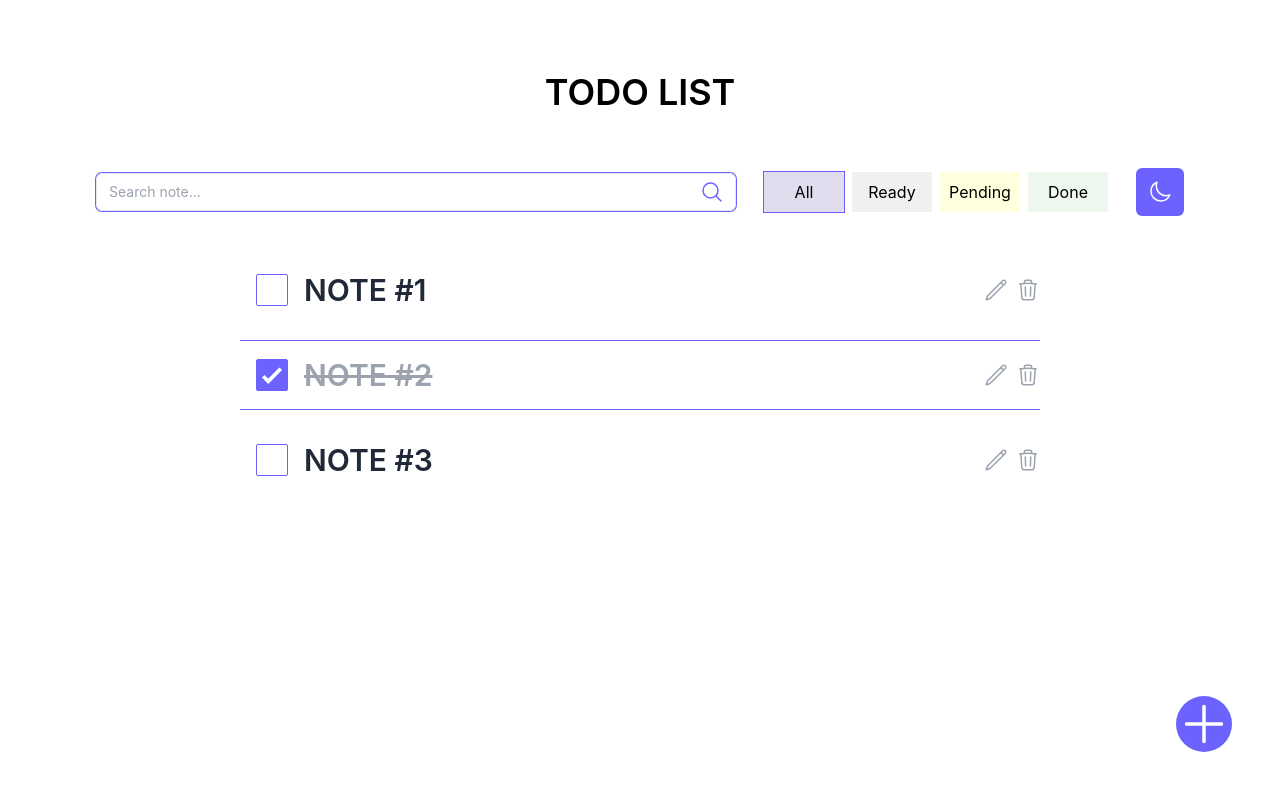
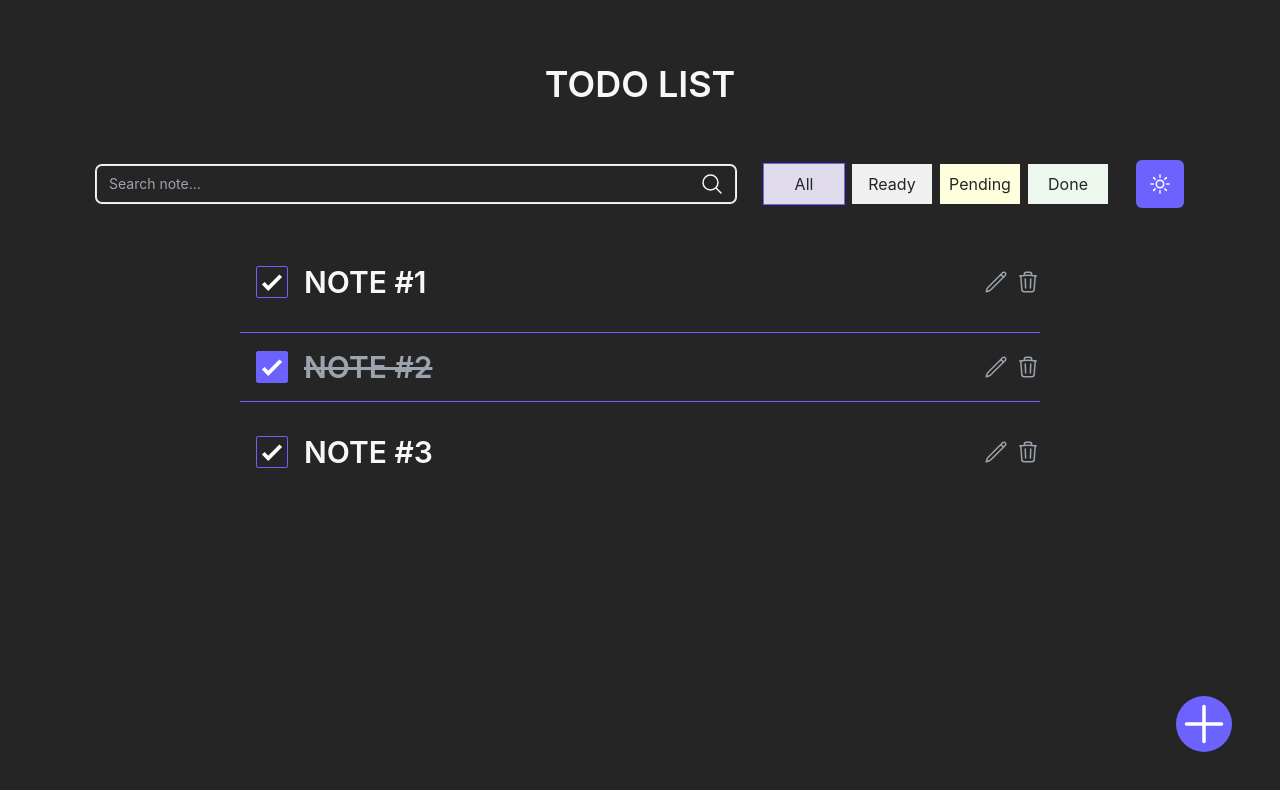
Before and after one commit to vidosavaarsic/todoapp, a React (Create React App) app: page / in a window 1280 px wide. Both pictures are taken after a click on the button 1160 px from the left and 192 px from the top of the page. Shown: the top 790 px of the page. Built offline with nearby package versions, Linux system fonts and the light colour scheme.

Commit message:
Add ThemeContext. Fix minor bugs.

```diff
--- a/src/App.css
+++ b/src/App.css
@@ -3,6 +3,8 @@
 @tailwind utilities;
 :root {
   --purple: #6c63ff;
+  --black: #252525;
+  --white: #f7f7f7;
 }
 .App {
   text-align: center;
--- a/src/App.js
+++ b/src/App.js
@@ -1,13 +1,15 @@
-import './App.css';
-import ToDoForm from './components/ToDoForm'
+import React from "react";
+import "./App.css";
+import ToDoForm from "./components/ToDoForm";
+import { ThemeProvider } from "./components/ThemeContext";
 
 function App() {
   return (
-    <div className="App">
-      <header className="bg-white">
-        <ToDoForm/>
-      </header>
-    </div>
+    <ThemeProvider>
+      <div className="App min-h-screen bg-[var(--white)] dark:bg-[var(--black)] dark:text-[var(--white)]">
+        <ToDoForm />
+      </div>
+    </ThemeProvider>
   );
 }
 
--- a/src/components/Tab.jsx
+++ b/src/components/Tab.jsx
@@ -2,7 +2,7 @@ import React from "react";
 
 const Tab = ({ setStatusFilter, text, color, value, isActive }) => {
   return (
-    <div className="m-1">
+    <div className="m-1 dark:text-[var(--black)]">
       <button
         style={{ backgroundColor: color }}
         className={`p-2 w-20 ${
--- /dev/null
+++ b/src/components/ThemeContext.jsx
@@ -0,0 +1,32 @@
+import { createContext, useContext, useEffect, useState } from "react";
+
+const ThemeContext = createContext();
+
+export const ThemeProvider = ({ children }) => {
+  const [darkMode, setDarkMode] = useState(false);
+
+  useEffect(() => {
+    const saved = localStorage.getItem("darkMode");
+    if (saved === "true") {
+      setDarkMode(true);
+      document.documentElement.classList.add("dark");
+    }
+  }, []);
+
+  useEffect(() => {
+    if (darkMode) {
+      document.documentElement.classList.add("dark");
+    } else {
+      document.documentElement.classList.remove("dark");
+    }
+    localStorage.setItem("darkMode", darkMode);
+  }, [darkMode]);
+
+  return (
+    <ThemeContext.Provider value={{ darkMode, setDarkMode }}>
+      {children}
+    </ThemeContext.Provider>
+  );
+};
+
+export const useTheme = () => useContext(ThemeContext);
--- a/src/components/ToDoFilter.jsx
+++ b/src/components/ToDoFilter.jsx
@@ -10,13 +10,13 @@ const ToDoFilter = ({
   return (
     <div className="flex items-center gap-6 flex-wrap">
       <div className="relative">
-        <MagnifyingGlassIcon className="h-6 w-6 absolute right-3 top-1/2 transform -translate-y-1/2 text-[var(--purple)]" />
+        <MagnifyingGlassIcon className="h-6 w-6 absolute right-3 top-1/2 transform -translate-y-1/2 text-[var(--purple)] dark:text-[var(--white)]" />
         <input
           type="text"
           placeholder="Search note..."
           value={searchText}
           onChange={(e) => setSearchText(e.target.value)}
-          className="px-3 py-2 border rounded-md text-sm focus:outline-none ring-1 ring-[var(--purple)] cursor-pointer text-[var(--purple)] w-80 lg:w-[40rem]"
+          className="px-3 py-2 border rounded-md text-sm focus:outline-none ring-1 ring-[var(--purple)] dark:ring-[var(--white)] bg-[var(--white)] dark:bg-[var(--black)] cursor-pointer text-[var(--purple)] dark:text-[var(--white)] w-80 lg:w-[40rem]"
         />
       </div>
       <div className="flex flex-row">
--- a/src/components/ToDoForm.jsx
+++ b/src/components/ToDoForm.jsx
@@ -1,8 +1,10 @@
 import React, { useState } from "react";
-//import { useState } from 'react';
 import ToDoFilter from "./ToDoFilter";
 import ToDoList from "./ToDoList";
-import { MoonIcon } from "@heroicons/react/24/outline";
+import { MoonIcon, SunIcon } from "@heroicons/react/24/outline";
+import { useTheme } from "./ThemeContext";
+//import { useMemo } from "react";
+
 const ToDoForm = () => {
   const [todos, setTodos] = useState([
     {
@@ -23,12 +25,12 @@ const ToDoForm = () => {
   ]);
   const [searchText, setSearchText] = useState("");
   const [statusFilter, setStatusFilter] = useState("all");
+  const { darkMode, setDarkMode } = useTheme();
 
   const filteredTodos = todos.filter((todo) => {
     const matchesText = todo.description
       .toLowerCase()
       .includes(searchText.toLowerCase());
-    console.log("matchesText: ", todo.description, matchesText);
     const matchesStatus =
       statusFilter === "all" || todo.status === statusFilter;
 
@@ -37,7 +39,7 @@ const ToDoForm = () => {
 
   return (
     <div className="justify-center">
-      <h1 className="mx-auto py-2 mb-8 mt-16 font-semibold lg:text-4xl md:text-3xl text-2xl">
+      <h1 className="mx-auto py-2 mb-8 pt-16 font-semibold lg:text-4xl md:text-3xl text-2xl">
         TODO LIST
       </h1>
       <div className="flex flex-row justify-center gap-6 flex-wrap-reverse p-4">
@@ -47,8 +49,15 @@ const ToDoForm = () => {
           statusFilter={statusFilter}
           setStatusFilter={setStatusFilter}
         />
-        <button className="bg-[var(--purple)] cursor-pointer rounded-md p-2 text-white hover:brightness-90">
-          <MoonIcon className="h-6 w-8" />
+        <button
+          className="bg-[var(--purple)] cursor-pointer rounded-md p-2 text-white hover:brightness-90"
+          onClick={() => setDarkMode(!darkMode)}
+        >
+          {darkMode ? (
+            <SunIcon className="h-6 w-8" />
+          ) : (
+            <MoonIcon className="h-6 w-8" />
+          )}
         </button>
       </div>
       <div className="flex col gap-2 m-4 justify-center h-[60vh]">
--- a/src/components/ToDoList.jsx
+++ b/src/components/ToDoList.jsx
@@ -53,13 +53,13 @@ const ToDoList = ({ todos, setTodos }) => {
   const handleSaveAdd = () => {
     setTodos([
       ...todos,
-      { id: Date.now(), description: addText, status: "panding" },
+      { id: Date.now(), description: addText, status: "pending" },
     ]);
     setAddText("");
     setIsAdding(false);
   };
   return (
-    <div className="">
+    <div className="dark:text-white]">
       {Array.isArray(todos) && todos.length > 0 ? (
         <ul>
           {todos.map((todo) => (
@@ -93,10 +93,10 @@ const ToDoList = ({ todos, setTodos }) => {
                     </svg>
                   </div>
                   <strong
-                    className={`text-xl md:text-2xl lg:text-3xl font-semibold ${
+                    className={`text-xl md:text-2xl lg:text-3xl font-semibold text-left ${
                       todo.status === "done"
                         ? "line-through text-gray-400"
-                        : "text-gray-800"
+                        : "dark:text-[var(--white)]"
                     }`}
                   >
                     {todo.description}
@@ -127,19 +127,19 @@ const ToDoList = ({ todos, setTodos }) => {
         className="fixed bottom-12 right-12 bg-[var(--purple)] hover:brightness-90 text-white w-14 h-14 flex items-center justify-center text-center rounded-full text-3xl cursor-pointer z-50"
       />
       {isEditing && (
-        <div className="fixed inset-0 bg-black bg-opacity-50 flex items-center justify-center z-50">
-          <div className="bg-white p-6 rounded-xl shadow-lg w-[90%] max-w-md">
+        <div className="fixed inset-0  bg-opacity-50 flex items-center justify-center z-100">
+          <div className="p-6 rounded-xl shadow-lg w-[90%] max-w-md bg-white dark:bg-[var(--black)] dark:ring-1 dark:ring-[var(--white)]">
             <h2 className="text-xl font-semibold mb-4">EDIT NOTE</h2>
             <input
               type="text"
               value={editText}
               onChange={(e) => setEditText(e.target.value)}
-              className="w-full border border-[var(--purple)] rounded-md p-2 mb-4 focus:outline-none"
+              className="w-full border border-[var(--purple)] dark:border-[var(--white)] rounded-md p-2 mb-4 focus:outline-none dark:bg-[var(--black)] "
             />
             <div className="flex justify-between mt-20">
               <button
                 onClick={handleCancelEdit}
-                className="bg-white hover:bg-gray-400 text-[var(--purple)] px-4 py-2 rounded-md ring-1 ring-[var(--purple)] font-semibold"
+                className="hover:bg-gray-400 text-[var(--purple)] px-4 py-2 rounded-md ring-1 ring-[var(--purple)] font-semibold dark:bg-[var(--black)]"
               >
                 CANCEL
               </button>
@@ -155,19 +155,19 @@ const ToDoList = ({ todos, setTodos }) => {
       )}
       {isAdding && (
         <div className="fixed inset-0 bg-black bg-opacity-50 flex items-center justify-center z-50">
-          <div className="bg-white p-6 rounded-xl shadow-lg w-[90%] max-w-md">
+          <div className="bg-white p-6 rounded-xl shadow-lg w-[90%] max-w-md dark:bg-[var(--black)] dark:ring-1 dark:ring-[var(--white)]">
             <h2 className="text-xl font-semibold mb-4">NEW NOTE</h2>
             <input
               type="text"
               value={addText}
               onChange={(e) => setAddText(e.target.value)}
-              className="w-full border border-[var(--purple)] rounded-md p-2 mb-4 focus:outline-none"
+              className="w-full border border-[var(--purple)] dark:border-[var(--white)]  rounded-md p-2 mb-4 focus:outline-none dark:bg-[var(--black)] "
               placeholder="Input your note..."
             />
             <div className="flex justify-between mt-20">
               <button
                 onClick={handleCancelAdd}
-                className="bg-white hover:bg-gray-400 text-[var(--purple)] px-4 py-2 rounded-md ring-1 ring-[var(--purple)] font-semibold"
+                className="bg-white hover:bg-gray-400 text-[var(--purple)] px-4 py-2 rounded-md ring-1 ring-[var(--purple)] font-semibold dark:bg-[var(--black)] "
               >
                 CANCEL
               </button>
--- a/tailwind.config.js
+++ b/tailwind.config.js
@@ -1,8 +1,9 @@
 /** @type {import('tailwindcss').Config} */
 module.exports = {
-  content: [ "./src/**/*.{js,jsx,ts,tsx}",],
+  darkMode: "class",
+  content: ["./src/**/*.{js,jsx,ts,tsx}"],
   theme: {
     extend: {},
   },
   plugins: [],
-}
+};
```
Also changed, not shown: 11 other files (tests, documents, lock files or other folders).
